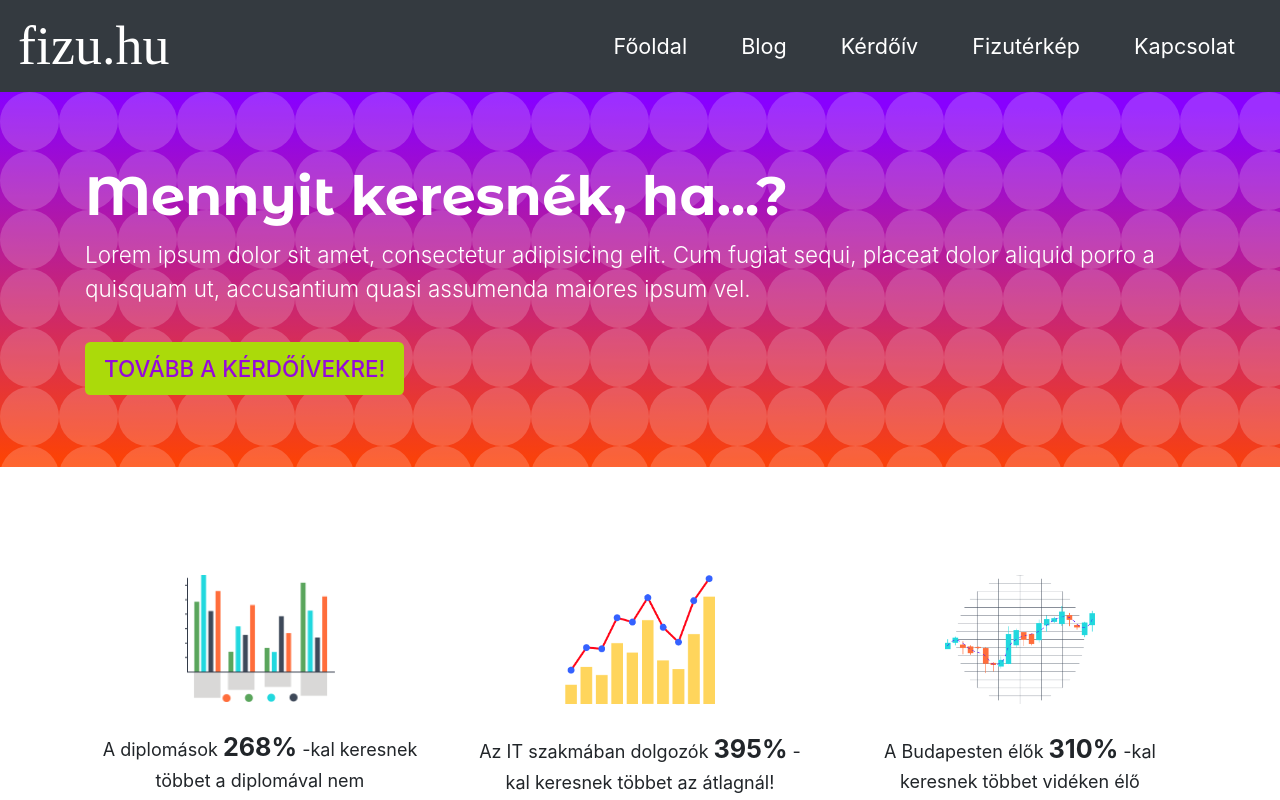
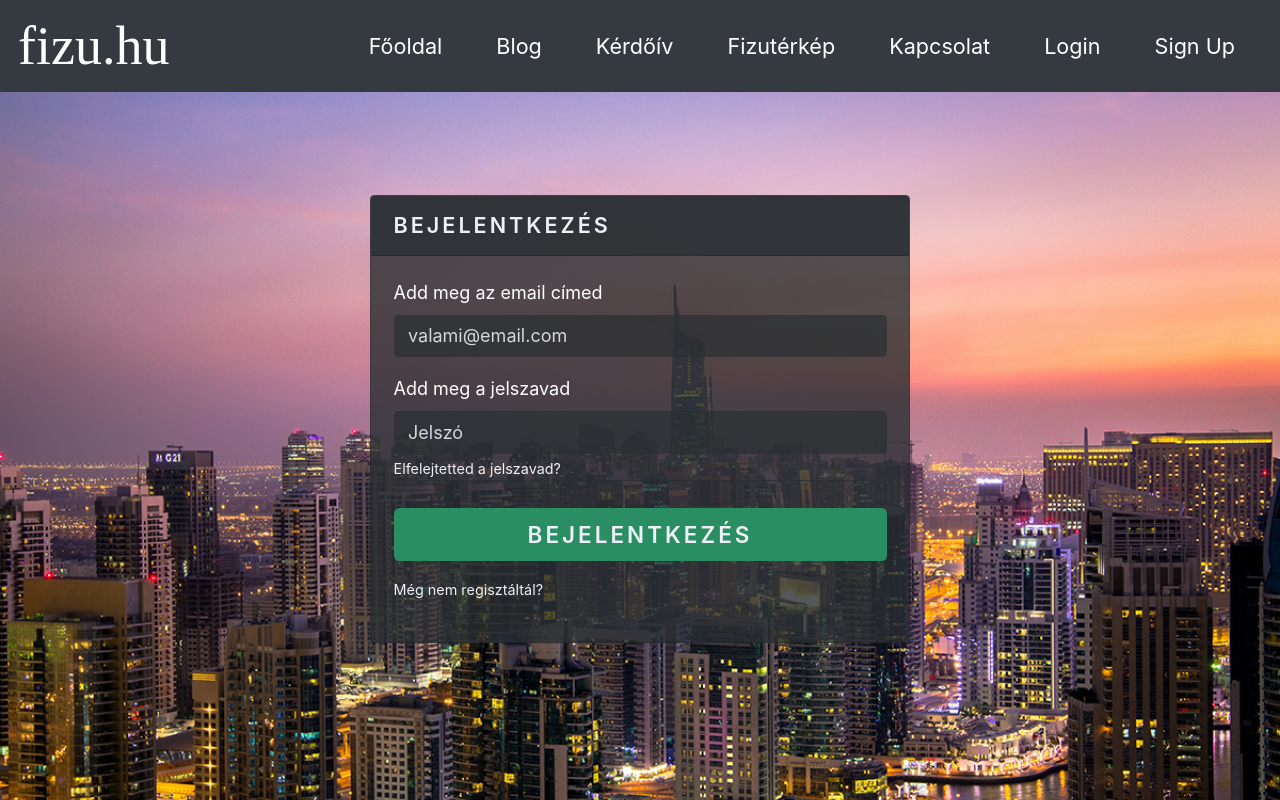
Before and after one commit to itf-lajos/fizuhu, a Vue app: page /login in a window 1280 px wide. Shown: the top 800 px of the page. Built offline with nearby package versions, Linux system fonts and the light colour scheme; a web font is replaced by a local one.

Commit message:
Login and registration pages, history mode

```diff
--- a/src/components/BlogPostCategories.vue
+++ b/src/components/BlogPostCategories.vue
@@ -7,7 +7,9 @@
                     Összes
                 </router-link>
             </li>
-            <li class="list-group-item" :key="category.id" v-for="category in categoryCollection">
+            <li class="list-group-item"
+                v-for="category in categoryCollection"
+                :key="category.id">
                 <router-link :to="{ name: 'blogCategory', params: { categoryName: category }}">
                     {{ category }}
                 </router-link>
--- a/src/navItems.js
+++ b/src/navItems.js
@@ -23,5 +23,15 @@ export default [
         name: 'Kapcsolat',
         id: 'kapcsolat',
         path: '/contact'
+    },
+    {
+        name: 'Login',
+        id: 'login',
+        path: '/login'
+    },
+    {
+        name: 'Sign Up',
+        id: 'registration',
+        path: '/registration'
     }
 ];
--- a/src/pages/blog.vue
+++ b/src/pages/blog.vue
@@ -9,7 +9,9 @@
                     <div class="row px-lg-5">
                         <div class="card-deck my-5">
                             <div class="row">
-                                <div class="col-12 col-lg-6 my-3" :key="post.id" v-for="post in filteredPostCollection">
+                                <div class="col-12 col-lg-6 my-3"
+                                    v-for="post in filteredPostCollection"
+                                    :key="post.id" >
                                     <BlogPostCard :post="post"></BlogPostCard>
                                 </div>
                             </div>
--- /dev/null
+++ b/src/pages/login.vue
@@ -0,0 +1,45 @@
+<template>
+    <div class="bejelentkezes">
+        <div class="container">
+            <div class="row my-auto">
+            <div class="col-12 col-lg-6 mx-auto">
+                <div class="card login-card mb-3">
+                    <div class="card-header login-card-header text-uppercase">Bejelentkezés</div>
+                        <div class="card-body">
+                            <form>
+                                <div class="form-group">
+                                    <label for="exampleInputEmail1">Add meg az email címed</label>
+                                    <input type="email" class="form-control" id="exampleInputEmail1" aria-describedby="emailHelp" placeholder="valami@email.com">
+                                </div>
+                                <div class="form-group">
+                                    <label for="exampleInputPassword1">Add meg a jelszavad</label>
+                                    <input type="password" class="form-control" id="exampleInputPassword1" placeholder="Jelszó">
+                                    <small class="form-text"><a href="#">Elfelejtetted a jelszavad?</a></small>
+<!--                                     <div class="form-check mt-3">
+                                        <input class="form-check-input" type="checkbox" id="autoSizingCheck2">
+                                        <label class="form-check-label" for="autoSizingCheck2">Bejelentkezve maradok</label>
+                                    </div>
+                                    <div class="my-3 text-center">
+                                        <button type="submit" class="btn loginBtn loginBtn--facebook py-2 my-2"><img src="img/facebook.svg" height="20" alt="" class="mr-2 mb-1">Facebook bejelentkezés</button>
+                                        <button type="submit" class="btn loginBtn loginBtn--google py-2 my-2"><img src="img/google.svg" height="25" alt="" class="mr-2">Google bejelentkezés</button>
+                                    </div>
+ -->
+                                    <div class="card-footer">
+                                    </div>
+                                    <a class="btn btn-login btn-lg btn-block text-uppercase" href="index.html" role="button">Bejelentkezés</a>
+                                    <p class="pt-3 small"><a href="regisztracio.html">Még nem regisztáltál?</a></p>
+                                </div>
+                            </form>
+                        </div>
+                    </div>
+                </div>
+            </div>
+        </div>
+    </div>
+</template>
+
+<script>
+export default {
+    name: "login"
+};
+</script>
--- /dev/null
+++ b/src/pages/registration.vue
@@ -0,0 +1,50 @@
+<template>
+    <div class="regisztracio">
+        <div class="container">
+            <div class="row margin">
+                <div class="col-6 mx-auto">
+                    <div class="card login-card mb-3">
+                        <div class="card-header h3">
+                            Regisztrácó
+                        </div>
+                        <div class="card-body">
+                            <form>
+                                <div class="form-group">
+                                    <label for="exampleInputEmail1">Felhasználónév</label>
+                                    <input type="text" class="form-control" placeholder="Felhasználónév">
+                                </div>
+                                <div class="form-group">
+                                    <label for="exampleInputEmail1">Email address</label>
+                                    <input type="email" class="form-control" id="exampleInputEmail1" aria-describedby="emailHelp" placeholder="Enter email">
+                                    <small id="emailHelp" class="form-text text-muted">We'll never share your email with anyone else.</small>
+                                </div>
+                                <div class="form-group">
+                                    <label for="exampleInputPassword1">Jelszó</label>
+                                    <input type="password" class="form-control" id="exampleInputPassword1" placeholder="Password">
+                                </div>
+                                <div class="form-group">
+                                    <label for="exampleInputPassword1">Jelszó még egyszer</label>
+                                    <input type="password" class="form-control" id="exampleInputPassword1" placeholder="Password">
+                                </div>
+<!--                                 <div class="my-3 text-center">
+                                    <button type="submit" class="btn loginBtn loginBtn--facebook py-2"><i class="fa fa-facebook pr-2"></i>Facebook bejelentkezés</button>
+                                    <button type="submit" class="btn loginBtn loginBtn--google py-2"><i class="fa fa-google pr-2"></i>Google bejelentkezés</button>
+                                </div>
+ -->
+                                <div class="card-footer bg-transparent">
+                                </div>
+                                <a class="btn btn-primary btn-lg btn-block" href="index.html" role="button">Regisztráció</a>
+                            </form>
+                        </div>
+                    </div>
+                </div>
+            </div>
+        </div>
+    </div>
+</template>
+
+<script>
+export default {
+    name: "registration"
+};
+</script>
--- a/src/router.js
+++ b/src/router.js
@@ -8,9 +8,12 @@ import post from './pages/post.vue';
 import contact from './pages/contact.vue';
 import survey from './pages/survey.vue';
 import statistics from './pages/statistics.vue';
+import login from './pages/login.vue';
+import registration from './pages/registration.vue';
 
 // router
 export default new VueRouter({
+    mode: "history",
     routes: [
         {
             name: 'index',
@@ -46,6 +49,16 @@ export default new VueRouter({
             name: 'statistics',
             path: '/statistics',
             component: statistics
+        },
+        {
+            name: 'login',
+            path: '/login',
+            component: login
+        },
+        {
+            name: 'registration',
+            path: '/registration',
+            component: registration
         }
     ]
 });
--- a/webpack.config.js
+++ b/webpack.config.js
@@ -5,6 +5,9 @@ const CleanWebpackPlugin = require('clean-webpack-plugin');
 
 module.exports = {
     mode: 'development',
+    devServer: {
+        historyApiFallback: true
+    },
     entry: {
         app: './src/main.js',
         vendor: ['jquery', 'popper.js', 'bootstrap']
```
